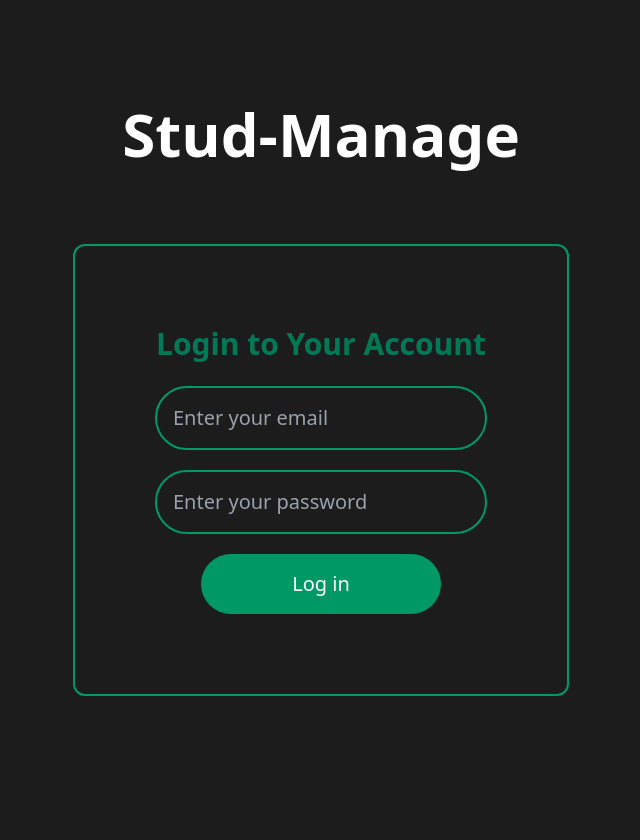
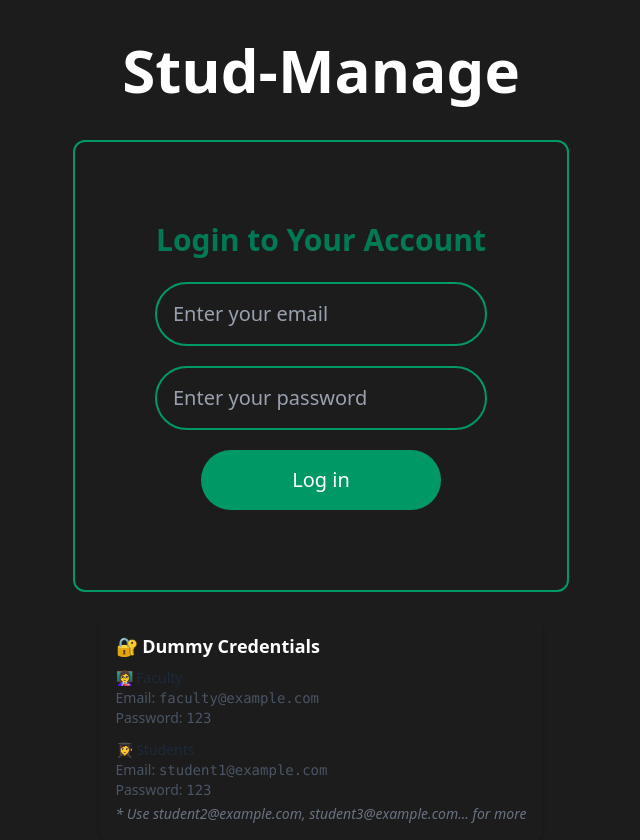
Before and after one commit to Ayush-kr-giga/Student-Management-System, a React (Vite) app: page / in a window 1280 px wide. Shown: the whole page, without its empty margins (319-959 px from the left). Before the commit the page ends 800 px from the top, so only its background shows below. Built offline with nearby package versions, Linux system fonts and the light colour scheme.

Commit message:
added dummy credentials for project

```diff
--- a/src/components/Auth/Login.jsx
+++ b/src/components/Auth/Login.jsx
@@ -15,9 +15,9 @@ const Login = ({handleLogin})=>{
     }
 
     return (
-        <div className='flex h-screen w-screen flex-col items-center justify-center'>
-            <h2 className='text-6xl font-semibold text-white mb-20 text-center'>Stud-Manage</h2>
-            <div className='border-2 border-emerald-600 p-20 rounded-xl'>
+        <div className='flex h-screen w-screen flex-col items-center justify-center mt-10'>
+            <h2 className='text-6xl font-semibold text-white  text-center '>Stud-Manage</h2>
+            <div className='border-2 border-emerald-600 p-20 rounded-xl mt-10'>
             <h2 className='text-3xl font-semibold text-emerald-700 mb-6 text-center'>Login to Your Account</h2>
                 <form className='flex flex-col items-center justify-center' onSubmit={(e)=>{submitHandler(e)}}>
                     <input
@@ -46,7 +46,25 @@ const Login = ({handleLogin})=>{
                 </form>
             </div>
 
+
+        <div className="mt-6 p-4  rounded-lg shadow-md">
+            <h3 className="text-lg font-semibold mb-2">🔐 Dummy Credentials</h3>
+
+            <div className="mb-3">
+                <p className="font-medium text-sm text-gray-800">👩‍🏫 Faculty</p>
+                <p className="text-sm text-gray-600">Email: <span className="font-mono">faculty@example.com</span></p>
+                <p className="text-sm text-gray-600">Password: <span className="font-mono">123</span></p>
+            </div>
+
+            <div>
+                <p className="font-medium text-sm text-gray-800">👩‍🎓 Students</p>
+                <p className="text-sm text-gray-600">Email: <span className="font-mono">student1@example.com</span></p>
+                <p className="text-sm text-gray-600">Password: <span className="font-mono">123</span></p>
+                <p className="text-sm mt-1 text-gray-500 italic">* Use student2@example.com, student3@example.com... for more</p>
+            </div>
         </div>
+
+    </div>
     )
 }
 
```
